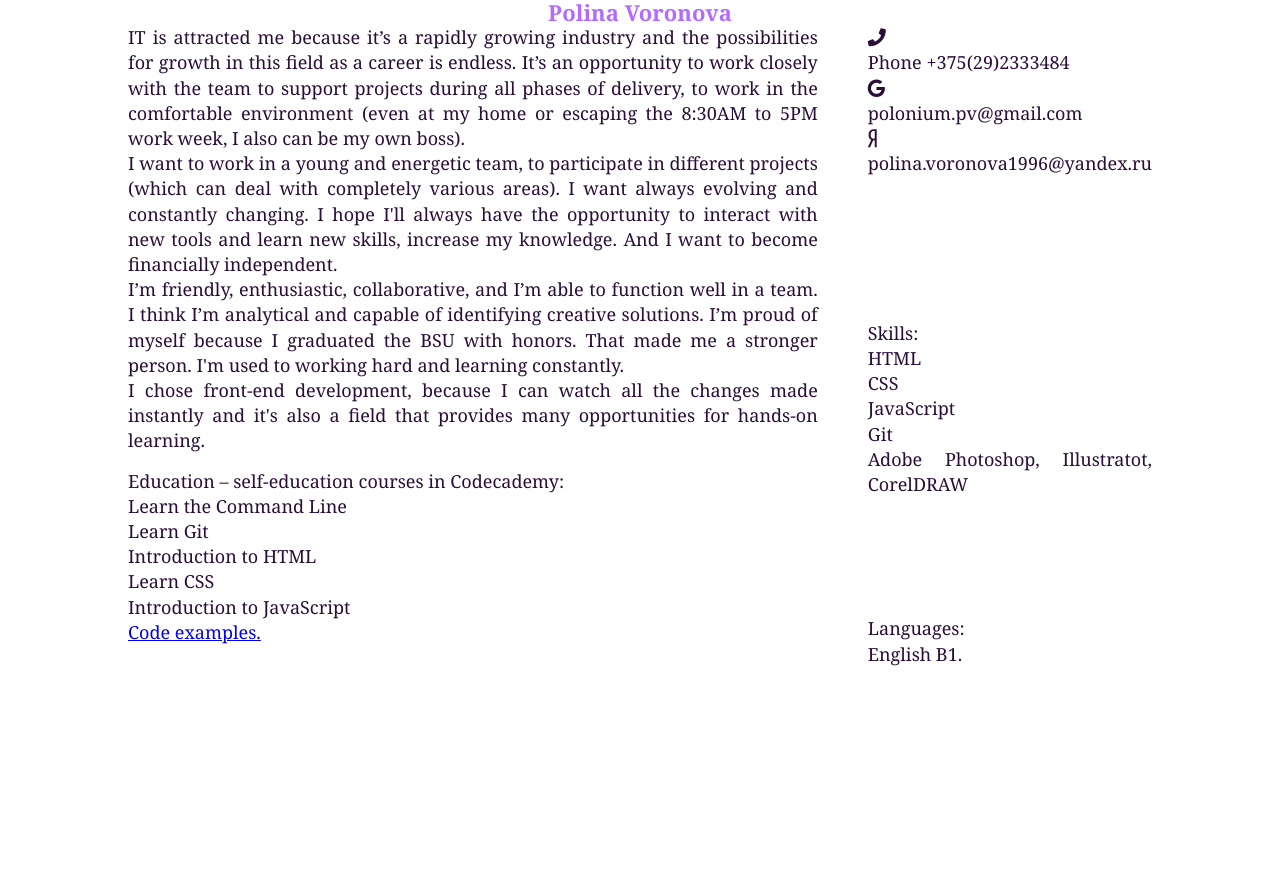
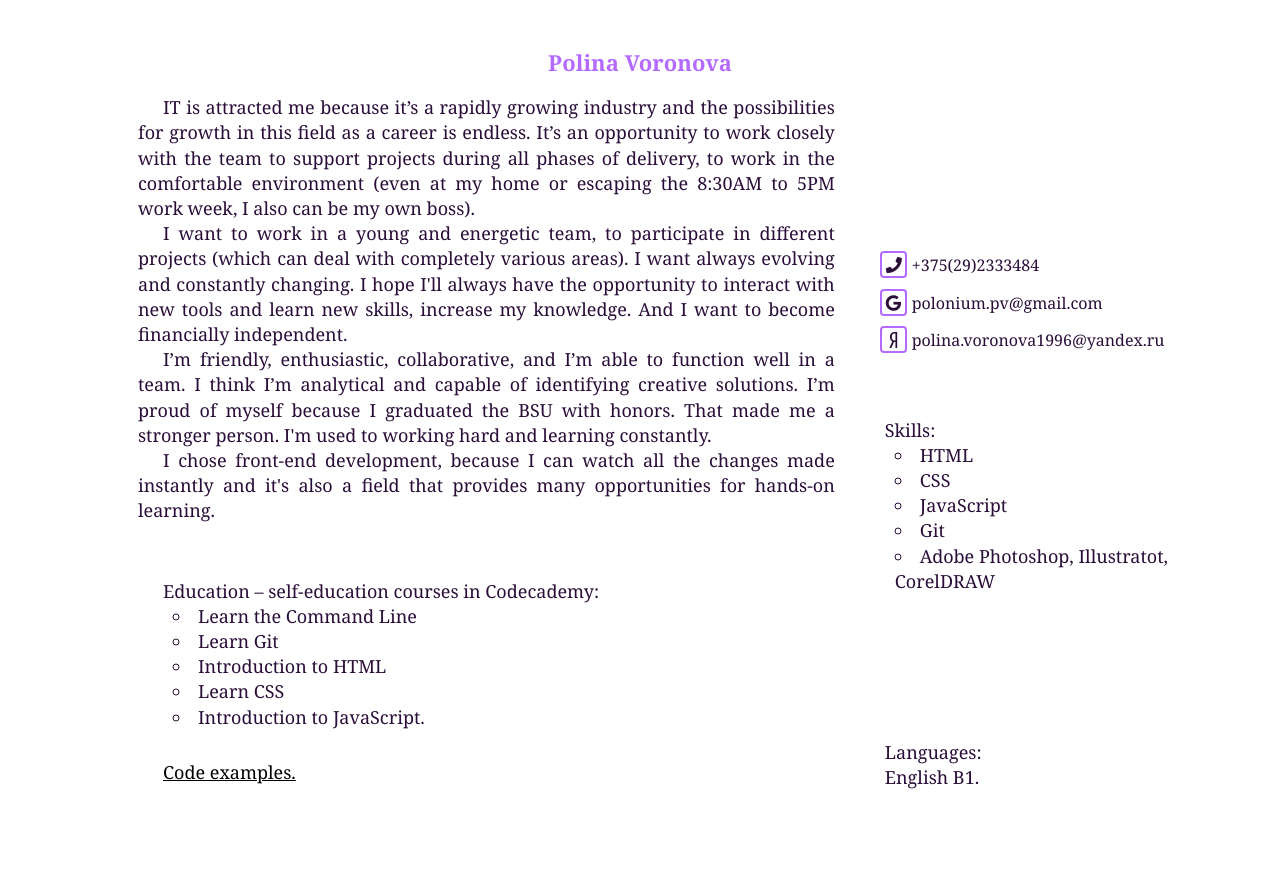
Before and after one commit to polinavoronova/rsschool-cv, a plain HTML site: page index.html in a window 1280 px wide. Before the commit the page ends 800 px from the top, so only its background shows below. Drawn offline with nearby package versions, Linux system fonts and the light colour scheme.

Commit message:
feat:add styles for all cv

```diff
--- a/index.html
+++ b/index.html
@@ -12,16 +12,15 @@
         <h1>Polina Voronova</h1>
         <div class="grid">
             <div class="box about-myself">
-                <p>IT is attracted me because it’s a rapidly growing industry and the possibilities for growth in this field as a career is endless. It’s an opportunity to work closely with the team to support projects during all phases of delivery, to work in the comfortable environment (even at my home or escaping the 8:30AM to 5PM work week, I also can be my own boss).<br />
-                I want to work in a young and energetic team, to participate in different projects (which can deal with completely various areas). I want always evolving and constantly changing. I hope I'll always have the opportunity to interact with new tools and learn new skills, increase my knowledge. And I want to become financially independent.<br />
-                I’m friendly, enthusiastic, collaborative, and I’m able to function well in a team. I think I’m analytical and capable of identifying creative solutions. I’m proud of myself because I graduated the BSU with honors. That made me a stronger person. I'm used to working hard and learning constantly.<br />
-                I chose front-end development, because I can watch all the changes made instantly and it's also a field that provides many opportunities for hands-on learning.
-                </p>
+                <p>IT is attracted me because it’s a rapidly growing industry and the possibilities for growth in this field as a career is endless. It’s an opportunity to work closely with the team to support projects during all phases of delivery, to work in the comfortable environment (even at my home or escaping the 8:30AM to 5PM work week, I also can be my own boss).</p>
+                <p>I want to work in a young and energetic team, to participate in different projects (which can deal with completely various areas). I want always evolving and constantly changing. I hope I'll always have the opportunity to interact with new tools and learn new skills, increase my knowledge. And I want to become financially independent.</p>
+                <p>I’m friendly, enthusiastic, collaborative, and I’m able to function well in a team. I think I’m analytical and capable of identifying creative solutions. I’m proud of myself because I graduated the BSU with honors. That made me a stronger person. I'm used to working hard and learning constantly.</p>
+                <p>I chose front-end development, because I can watch all the changes made instantly and it's also a field that provides many opportunities for hands-on learning. </p>
             </div>
             <address class="box contact-info">
-                <div><i class="fas fa-phone"></i><p>Phone +375(29)2333484</p></div>
-                <div><i class="fab fa-google"></i><p>polonium.pv@gmail.com</p></div>
-                <div><i class="fab fa-yandex"></i><p>polina.voronova1996@yandex.ru</p></div>
+                <div class="icon"><i class="fas fa-phone"></i><p>+375(29)2333484</p></div>
+                <div class="icon"><i class="fab fa-google"></i><p>polonium.pv@gmail.com</p></div>
+                <div class="icon"><i class="fab fa-yandex"></i><p>polina.voronova1996@yandex.ru</p></div>
             </address>
             <div class="box education-code-examples">
                 <p>Education – self-education courses in Codecademy:</p>
@@ -30,7 +29,7 @@
                     <li>Learn Git</li>
                     <li>Introduction to HTML</li>
                     <li>Learn CSS</li>
-                    <li>Introduction to JavaScript</li>
+                    <li>Introduction to JavaScript.</li>
                 </ul>
                 <a href='https://github.com/polinavoronova/js-tasks' target="_blank" rel="noopener">Code examples.</a>
             </div>
--- a/style.css
+++ b/style.css
@@ -1,9 +1,9 @@
 body {
-    width: 1024px;
+    max-width: 1024px;
     text-align: justify;
     font-family: Georgia, 'Times New Roman', Times, serif;
     font-size: 18px;
-    margin: 0 auto;
+    margin: 50px auto;
     color: rgba(42, 14, 57, 1);
     line-height: 1.4em;
 }
@@ -17,43 +17,83 @@ h1 {
 
 .grid {
     display: grid;
-    grid-template-columns: 3fr 1fr;
-    grid-template-rows: 1fr 1fr 1fr 1fr 1fr;
-    grid-column-gap: 50px;
-    grid-row-gap: 15px;
+    grid-template: 1fr 1fr 1fr 1fr 1fr / 70% 30%;
+    column-gap: 30px;
+    row-gap: 15px;
+}
+.box {
+    padding: 20px 10px;
 }
 
 .about-myself {
-    grid-row-start: 1;
-    grid-row-end: 4;
-    grid-column-start: 1;
-    grid-column-end: 1;
+    grid-area: 1 / 1 / 4 / 1;
 }
 
 .contact-info {
-    grid-row-start: 1;
-    grid-row-end: 3;
-    grid-column-start: 2;
-    grid-column-end: 2;
+    grid-area: 2 / 2 / 3 / 2;
+    padding: 10px 0px;
+    font-size: 16px;
 }
 
+
 .education-code-examples {
-    grid-row-start: 4;
-    grid-row-end: 6;
-    grid-column-start: 1;
-    grid-column-end: 1;
+    grid-area: 4 / 1 / 6 / 1;
 }
 
-.skills {
-    grid-row-start: 3;
-    grid-row-end: 5;
-    grid-column-start: 2;
-    grid-column-end: 2;
+.skills, .lang{
+    grid-area: 3 / 2 / 5 / 2;
 }
 
 .lang {
-    grid-row-start: 5;
-    grid-row-start: 5;
-    grid-column-start: 2;
-    grid-column-end: 2;
+    grid-area: 5 / 2 / 5 / 2;
 }
+
+.icon {
+    padding: 5px 0px;
+}
+
+.icon p {
+    display: inline;
+}
+
+.icon i {
+    width: 15px;
+    height: 15px;
+    border: 2px solid;
+    border-color: rgba(180, 106, 255, 1);
+    border-radius: 4px;
+    text-align: center;
+    padding: 4px;
+    margin: 0 5px;
+}
+
+.about-myself p {
+    text-indent: 25px;
+}
+
+.education-code-examples p {
+    text-indent: 25px;
+}
+
+.education-code-examples a {
+    display: block;
+    color: black;
+    margin: 30px 0 0 25px;
+}
+.education-code-examples a:hover {
+    color: rgba(180, 106, 255, 1);
+}
+
+ul {
+    list-style-type: circle;
+    list-style-position: inside;
+}
+
+.education-code-examples li {
+    padding-left: 35px;
+}
+
+.skills li {
+    padding-left: 10px;
+    text-align: left;
+}
```
